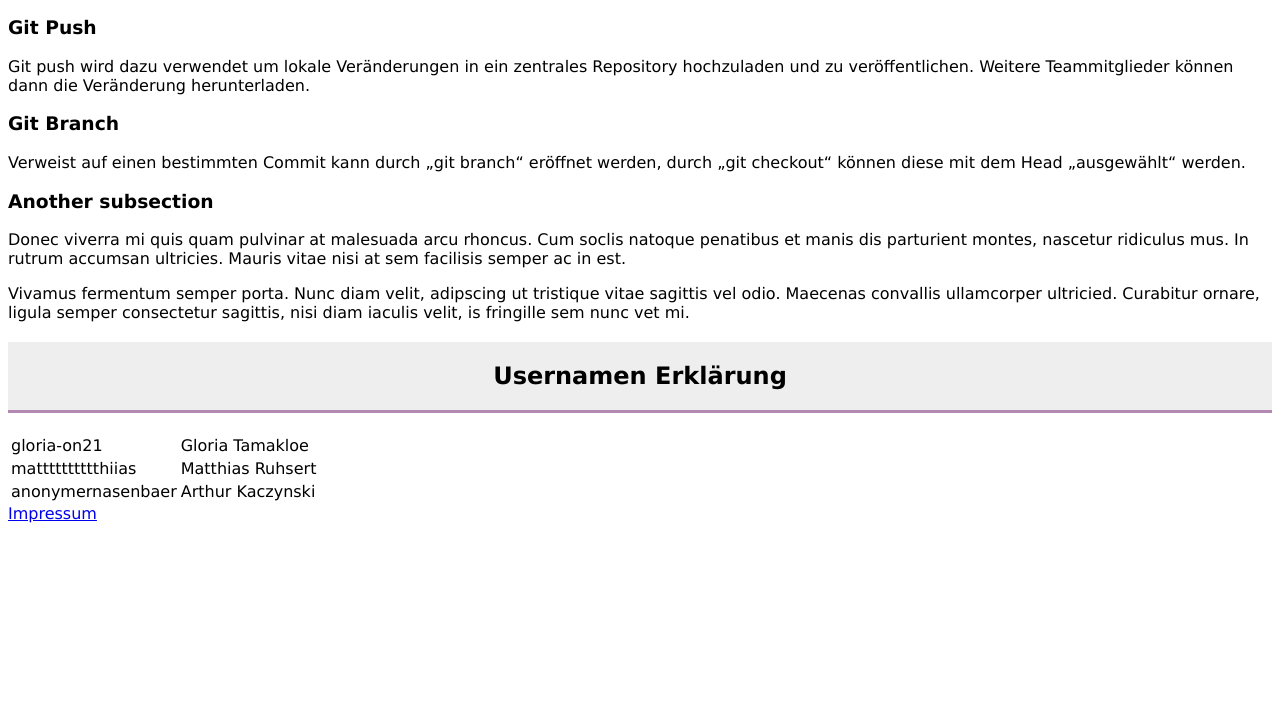
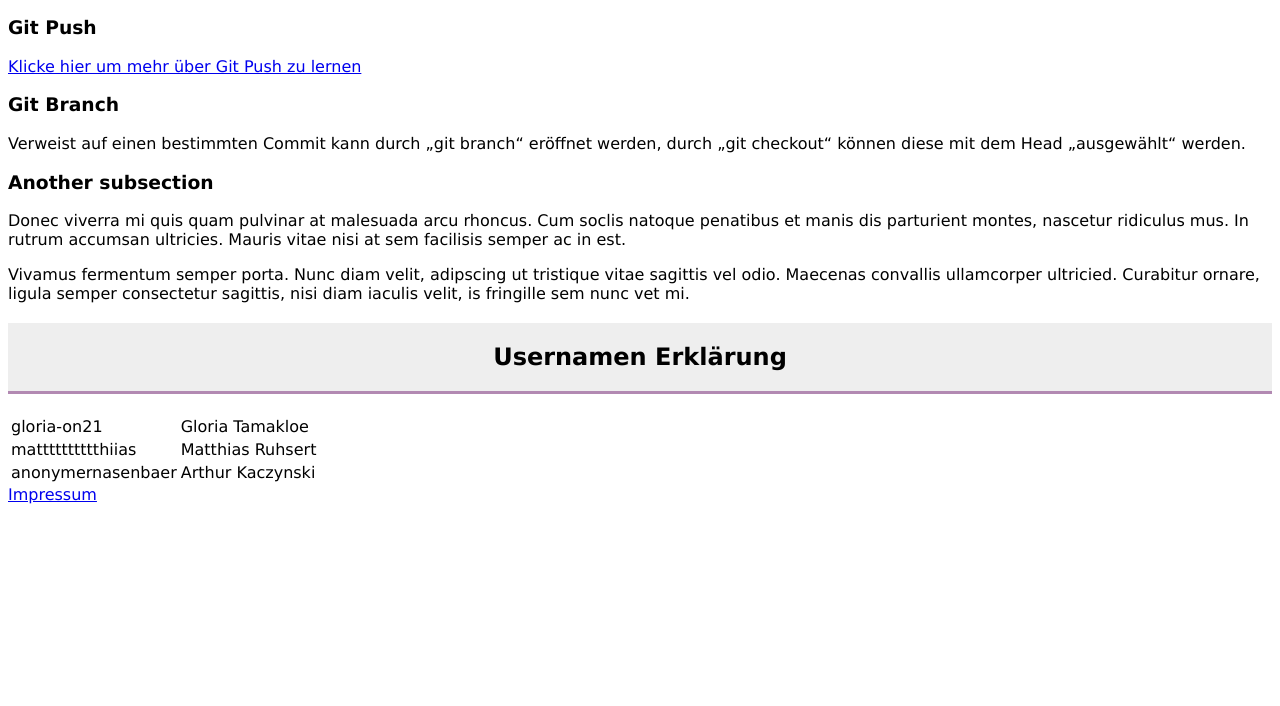
Before and after one commit to gloria-on21/GitProjekt, a plain HTML site: page index.html in a window 1280 px wide. Shown: the part 94-800 px from the top of the page. Drawn offline with Linux system fonts and the light colour scheme; a web font is replaced by a local one.

Commit message:
Links auf die Index Seite hinzugefügt

```diff
--- a/index.html
+++ b/index.html
@@ -26,7 +26,7 @@
       <article>
         <h3>Git Push</h3>
 
-        <p> Git push wird dazu verwendet um lokale Veränderungen in ein zentrales Repository hochzuladen und zu veröffentlichen. Weitere Teammitglieder können dann die Veränderung herunterladen.</p>
+      <a href="gitpush.html">Klicke hier um mehr über Git Push zu lernen</a>
 
         <h3>Git Branch</h3>
 
```
